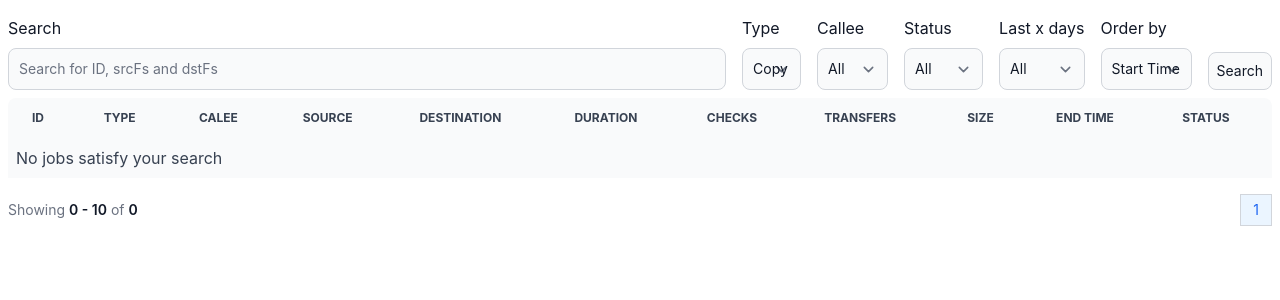
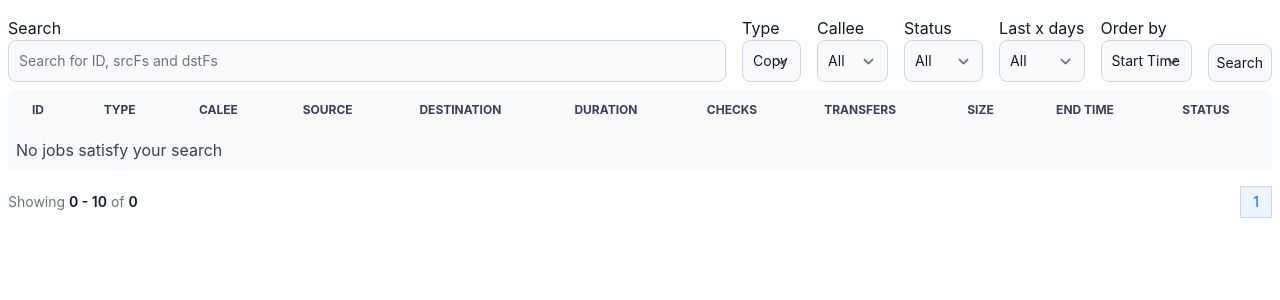
Before and after one commit to Zeptiny/Syncr, a Django app: page /job/list/ in a window 1280 px wide. Shown: the part 68-368 px from the top of the page. Run offline with Django 5.2, Linux system fonts and the light colour scheme; the visitor is signed in with stand-in values (Sample User, id 1); data that the repository does not hold is empty; some libraries are stand-ins or nearby versions.

Commit message:
Remove margin from input label

```diff
--- a/Syncr/sync/templates/sync/job/list.html
+++ b/Syncr/sync/templates/sync/job/list.html
@@ -6,28 +6,28 @@
 <form action="" class="my-2">
     <div class="flex gap-4 items-center">
         <div class="flex-grow">
-            <label for="{{ searchForm.search.id_for_label }}" class="block mb-2 text-gray-900 dark:text-white">{{ searchForm.search.label }}</label>
+            <label for="{{ searchForm.search.id_for_label }}" class="block text-gray-900 dark:text-white">{{ searchForm.search.label }}</label>
             {{searchForm.search}}
         </div>
         <div class="flex gap-4">
             <div>
-                <label for="{{ searchForm.type.id_for_label }}" class="block mb-2 text-gray-900 dark:text-white">{{ searchForm.type.label }}</label>
+                <label for="{{ searchForm.type.id_for_label }}" class="block text-gray-900 dark:text-white">{{ searchForm.type.label }}</label>
                 {{searchForm.type}}
             </div>
             <div>
-                <label for="{{ searchForm.callee.id_for_label }}" class="block mb-2 text-gray-900 dark:text-white">{{ searchForm.callee.label }}</label>
+                <label for="{{ searchForm.callee.id_for_label }}" class="block text-gray-900 dark:text-white">{{ searchForm.callee.label }}</label>
                 {{searchForm.callee}}
             </div>
             <div>
-                <label for="{{ searchForm.status.id_for_label }}" class="block mb-2 text-gray-900 dark:text-white">{{ searchForm.status.label }}</label>
+                <label for="{{ searchForm.status.id_for_label }}" class="block text-gray-900 dark:text-white">{{ searchForm.status.label }}</label>
                 {{searchForm.status}}
             </div>
             <div>
-                <label for="{{ searchForm.last_x_days.id_for_label }}" class="block mb-2 text-gray-900 dark:text-white">{{ searchForm.last_x_days.label }}</label>
+                <label for="{{ searchForm.last_x_days.id_for_label }}" class="block text-gray-900 dark:text-white">{{ searchForm.last_x_days.label }}</label>
                 {{searchForm.last_x_days}}
             </div>
             <div>
-                <label for="{{ searchForm.order_by.id_for_label }}" class="block mb-2 text-gray-900 dark:text-white">{{ searchForm.order_by.label }}</label>
+                <label for="{{ searchForm.order_by.id_for_label }}" class="block text-gray-900 dark:text-white">{{ searchForm.order_by.label }}</label>
                 {{searchForm.order_by}}
             </div>
         </div>
```
